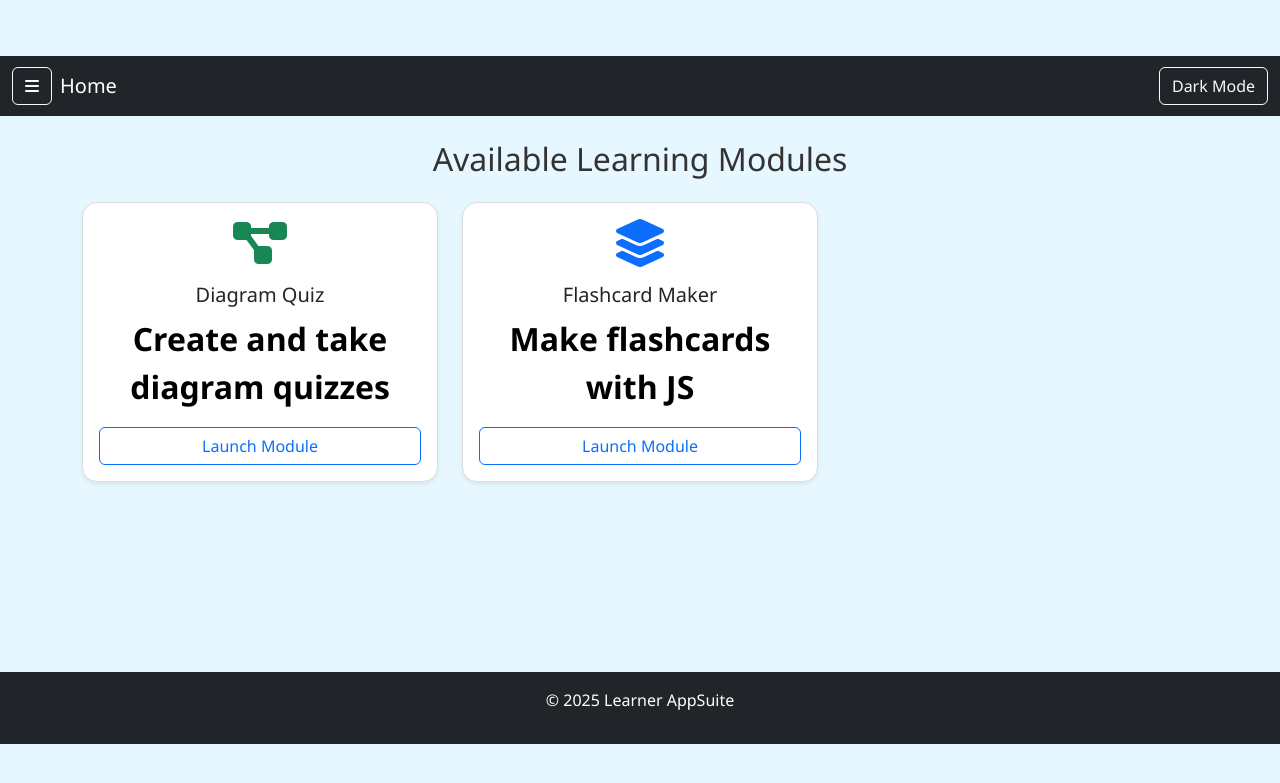
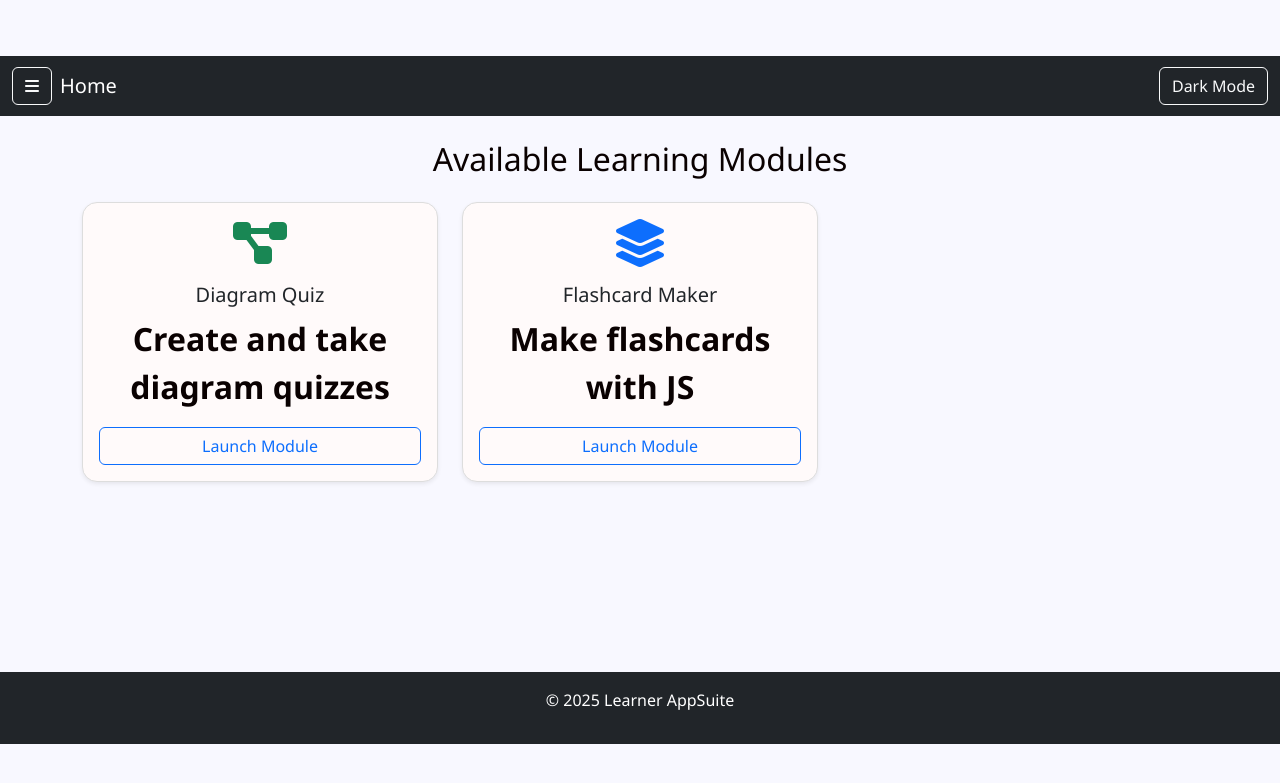
Before and after one commit to hussainashiqktk/learner-all-in-one, a Flask app: page / in a window 1280 px wide. Shown: the top 783 px of the page. Run offline with Flask 3, Linux system fonts and the light colour scheme.

Commit message:
Refactor CSS variables for improved theming and consistency in light and dark modes

```diff
--- a/static/css/style.css
+++ b/static/css/style.css
@@ -2,16 +2,31 @@ body {
     font-family: 'Segoe UI', Tahoma, Geneva, Verdana, sans-serif;
     margin: 0;
     padding: 0;
-    background-color: #e6f7ff; /* Light blue background */
-    color: #333; /* Dark text */
+    background-color: var(--light-bg); /* Light blue background */
+    color: var(--dark-text); /* Dark text */
+}
+
+:root {
+    --light-bg: #f8f8ff; /* GhostWhite */
+    --dark-text: #0a0101;
+    --light-card-bg: #fffafa; /* Snow */
+    --dark-card-shadow: rgba(0, 0, 0, 0.2);
+    --light-border: #ddd;
+    --dark-mode-bg: #222; /* Almost Black */
+    --light-mode-text: #0f0000; /* Light Gray */
+    --dark-card-bg-dark-mode: #333; /* Dark card background */
+    --dark-shadow-dark-mode: rgba(255, 255, 255, 0.2);
+    --dark-badge-bg: #666;
+    --dark-nav-link-color: #fff;
+    --dark-nav-link-hover: #8ef508;
 }
 
 .card {
     transition: transform 0.2s;
     border-radius: 15px; /* Softer corners */
-    box-shadow: 0 8px 16px rgba(0, 0, 0, 0.2); /* Deeper shadow */
-    background-color: #fff; /* White card background */
-    border: 1px solid #ddd; /* Subtle border */
+    box-shadow: 0 8px 16px var(--dark-card-shadow); /* Deeper shadow */
+    background-color: var(--light-card-bg); /* White card background */
+    border: 1px solid var(--light-border); /* Subtle border */
 }
 
 .card:hover {
```
Also changed, not shown: other parts of static/css/style.css (+18 -18 lines).
